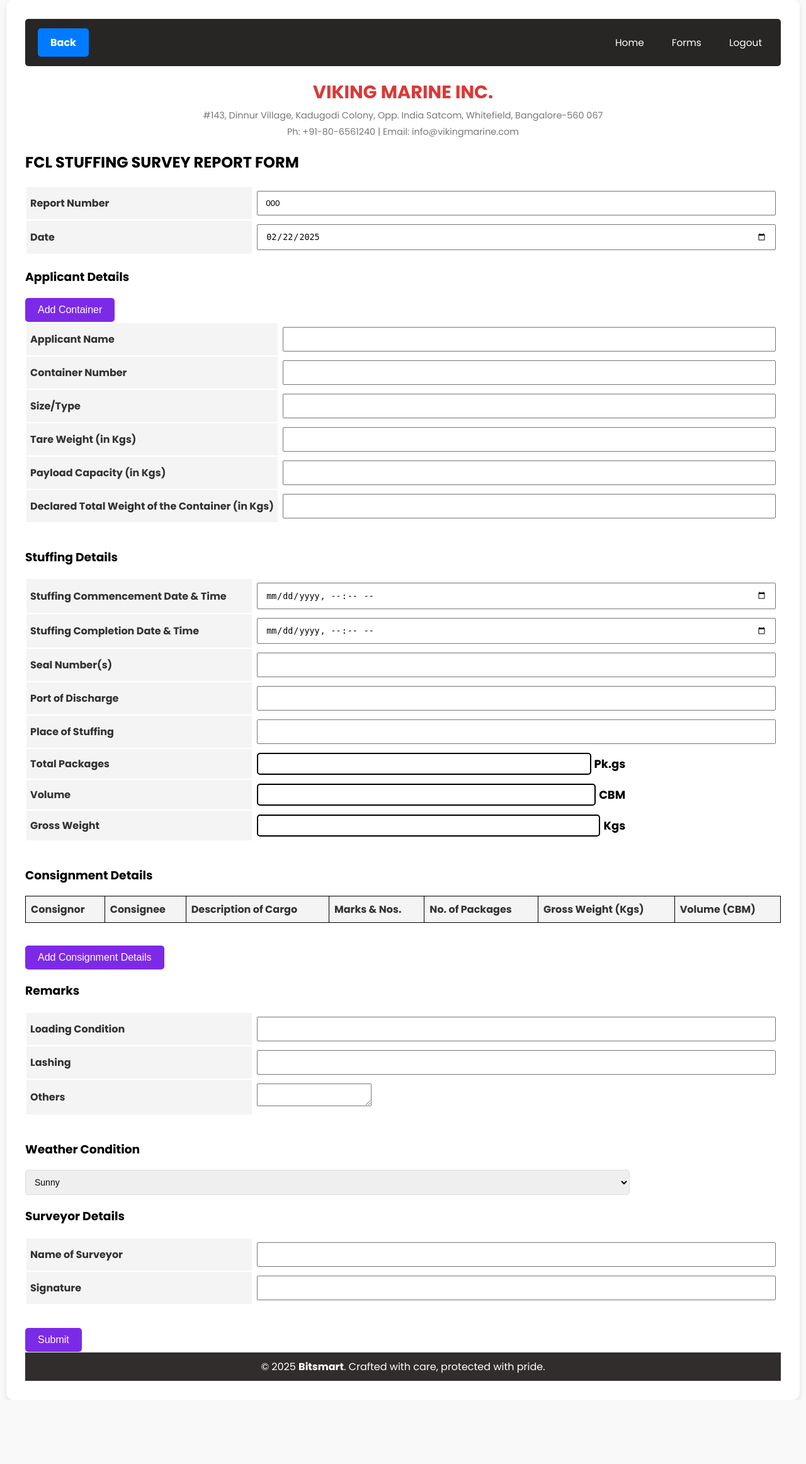
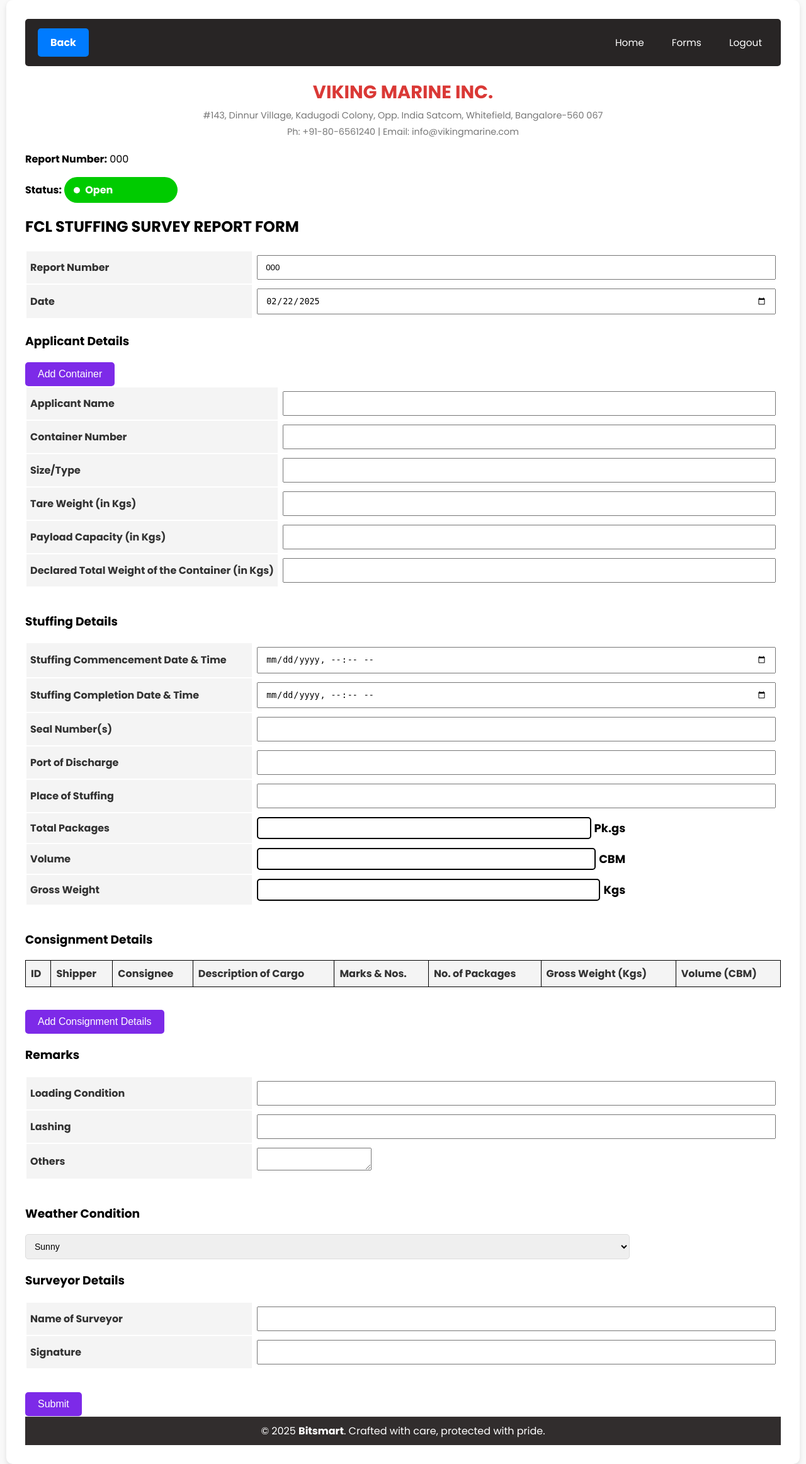
Before and after one commit to Praveen3226/viking12, a Flask app: page /empemp in a window 1280 px wide. Shown: the whole page at 63% size. Before the commit the page ends 2222 px from the top, so only its background shows below. Run offline with Flask 3, Linux system fonts and the light colour scheme; the visitor is signed in with stand-in values (Sample User, id 1); tables that the repository leaves empty or names only in its code hold one stand-in row (values such as "Sample post"); lists and menus that the app fills with data are empty.

Commit message:
Update empemp.html

```diff
--- a/templates/empemp.html
+++ b/templates/empemp.html
@@ -391,6 +391,32 @@ overflow-y: auto;
         .table-wrapper td {
             white-space: nowrap;
         }
+        .status-indicator {
+    display: inline-flex;
+    align-items: center;
+    gap: 8px;
+    padding: 8px 15px;
+    border-radius: 50px;  /* ✅ Rounded */
+    font-weight: bold;
+    text-align: center;
+    min-width: 150px;
+}
+
+/* ✅ Status Colors */
+.status-open { background-color: rgb(0, 203, 0); color: white; }
+.status-in-progress { background-color: yellow; color: black; }
+.status-completed { background-color: red; color: white; }
+.status-unknown { background-color: gray; color: white; }
+
+/* ✅ Small Status Circle */
+.status-circle {
+    width: 10px;
+    height: 10px;
+    border-radius: 50%;
+    display: inline-block;
+    background-color: currentColor;
+}
+
 </style>
 </head>
 <body>
@@ -418,7 +444,6 @@ overflow-y: auto;
             <div class="sidebar" id="sidebar">
                 <ul>
                     <li><a href="{{ url_for('empdash') }}">Home</a></li>
-                    <li><a href="#">Profile</a></li>
                     <li><a href="{{ url_for('empforms') }}">Forms</a></li>
                     <li><a href="{{ url_for('logout') }}">Logout</a></li>
                 </ul>
@@ -431,6 +456,23 @@ overflow-y: auto;
             <p>#143, Dinnur Village, Kadugodi Colony, Opp. India Satcom, Whitefield, Bangalore-560 067</p>
             <p>Ph: +91-80-6561240 | Email: info@vikingmarine.com</p>
         </div>
+        {% if form %}
+        <p><strong>Report Number:</strong> {{ form.CertificateNumber }}</p>
+        <p><strong>Status:</strong>
+            <span class="status-indicator
+                {% if form.status == 'Open' %}status-open
+                {% elif form.status == 'In Progress' %}status-in-progress
+                {% elif form.status == 'Completed' %}status-completed
+                {% else %}status-unknown{% endif %}">
+                <span class="status-circle"></span>
+                {{ form.status }}
+            </span>
+        </p>
+    {% else %}
+        <p>No record found.</p>
+    {% endif %}
+
+
         <div class="text-center bg-red-600 text-white py-2 mb-4">
             <h2 class="text-lg font-semibold">FCL STUFFING SURVEY REPORT FORM</h2>
         </div>
@@ -464,6 +506,7 @@ overflow-y: auto;
                                 <th>Tare Weight (in Kgs)</th>
                                 <th>Payload Capacity (in Kgs)</th>
                                 <th>Declared Total Weight of the Container (in Kgs)</th>
+                                <th>status</th>
                             </tr>
                         </thead>
                         <tbody></tbody>
@@ -486,14 +529,19 @@ overflow-y: auto;
                     <table class="custom-table">
                         <thead>
                             <tr>
+                            <!-- Modal Table -->
+                            <thead>
+                                <tr>
                                     <th>Select</th>
-                                <th>Consignor</th>
+                                    <th>ID</th>              <!-- ✅ Matches JavaScript -->
+                                    <th>Shipper</th>         <!-- ✅ Matches JavaScript -->
                                     <th>Consignee</th>
                                     <th>Description of Cargo</th>
                                     <th>Marks & Nos.</th>
                                     <th>No. of Packages</th>
                                     <th>Gross Weight (Kgs)</th>
                                     <th>Volume (CBM)</th>
+                                    <th>Status</th>          <!-- ✅ Status included -->
                             </tr>
                         </thead>
                         <tbody></tbody>
@@ -591,7 +639,11 @@ overflow-y: auto;
                 <table class="custom-table1" id="main-table">
                     <thead>
                         <tr>
-                            <th>Consignor</th>
+<!-- Main Table -->
+                        <thead>
+                            <tr>
+                                <th>ID</th>              <!-- ✅ Matches JavaScript -->
+                                <th>Shipper</th>
                                 <th>Consignee</th>
                                 <th>Description of Cargo</th>
                                 <th>Marks & Nos.</th>
@@ -666,7 +718,7 @@ document.getElementById("add-container-btn").addEventListener("click", function
             tbody.innerHTML = ''; // Clear existing rows
 
             if (data.length === 0) {
-                tbody.innerHTML = '<tr><td colspan="8">No containers available</td></tr>';
+                tbody.innerHTML = '<tr><td colspan="9">No containers available</td></tr>';
                 return;
             }
 
@@ -680,7 +732,7 @@ document.getElementById("add-container-btn").addEventListener("click", function
                     <td>${container.tare_weight}</td>
                     <td>${container.payload_capacity}</td>
                     <td>${container.max_gross_weight}</td>
-
+                    <td>${container.status}</td>  <!-- ✅ Added Status Column -->
                 `;
                 tbody.appendChild(row);
             });
@@ -690,6 +742,7 @@ document.getElementById("add-container-btn").addEventListener("click", function
     document.getElementById('add-container-modal').style.display = 'flex';
 });
 
+
 document.getElementById("open-modal").addEventListener("click", function () {
     fetch('/get_consignment_details')
         .then(response => response.json())
@@ -698,7 +751,7 @@ document.getElementById("open-modal").addEventListener("click", function () {
             tbody.innerHTML = ''; // Clear existing rows
 
             if (data.length === 0) {
-                tbody.innerHTML = '<tr><td colspan="8">No consignments available</td></tr>';
+                tbody.innerHTML = '<tr><td colspan="9">No consignments available</td></tr>';
                 return;
             }
 
@@ -706,21 +759,25 @@ document.getElementById("open-modal").addEventListener("click", function () {
                     const row = document.createElement('tr');
                     row.innerHTML = `
                         <td><input type="checkbox" class="row-check" data-row="${consignment.id}"></td>
+                        <td>${consignment.id}</td>  <!-- ✅ ID Correct -->
                         <td>${consignment.shipper}</td>
                         <td>${consignment.consignee}</td>
-                    <td>${consignment.commodity}</td>
-                    <td>${consignment.sb_number}</td>
+                        <td>${consignment.commodity}</td>  <!-- ✅ Matches "Description of Cargo" -->
+                        <td>${consignment.sb_number}</td>  <!-- ✅ Matches "Marks & Nos." -->
                         <td>${consignment.total_pkgs}</td>
                         <td>${consignment.gross_weight}</td>
                         <td>${consignment.total_volume}</td>
+                        <td>${consignment.status}</td>  <!-- ✅ Matches "Status" -->
                     `;
                     tbody.appendChild(row);
                 });
+
         })
         .catch(error => console.error('Error fetching consignment details:', error));
 
     document.getElementById('modal').style.display = 'flex';
 });
+
 
 // Close modals
 document.getElementById("close-container-modal").addEventListener("click", function() {
@@ -752,7 +809,6 @@ document.getElementById("add-container-to-main").addEventListener("click", funct
     }
 });
 
-// Add selected consignment details to main table
 document.getElementById('fill-table').addEventListener('click', function () {
     const selectedRows = document.querySelectorAll('.modal-content .row-check:checked');
     const mainTableBody = document.querySelector('#main-table tbody');
@@ -776,34 +832,38 @@ document.getElementById('fill-table').addEventListener('click', function () {
     const row = checkbox.closest('tr');
     const cells = row.querySelectorAll('td');
 
-        const packages = parseInt(cells[5].textContent.replace(/[^0-9]/g, ''), 10) || 0;
-        const grossWeight = parseFloat(cells[6].textContent.replace(/[^0-9.]/g, '')) || 0;
-        const volume = parseFloat(cells[7]?.textContent?.replace(/[^0-9.]/g, '') || 0);
+    const consignmentId = checkbox.getAttribute('data-row'); // ✅ Get the ID from checkbox
+    const packages = parseInt(cells[6].textContent.replace(/[^0-9]/g, ''), 10) || 0;
+    const grossWeight = parseFloat(cells[7].textContent.replace(/[^0-9.]/g, '')) || 0;
+    const volume = parseFloat(cells[8]?.textContent?.replace(/[^0-9.]/g, '') || 0);
 
     const consignment = {
-            consignor: cells[1].textContent.trim(),
-            consignee: cells[2].textContent.trim(),
-            description: cells[3].textContent.trim(),
-            marksNos: cells[4].textContent.trim(),
+        id: consignmentId,
+        consignor: cells[2].textContent.trim(),  // ✅ Ensure this is "shipper"
+        consignee: cells[3].textContent.trim(),
+        description: cells[4].textContent.trim(), // ✅ "commodity"
+        marksNos: cells[5].textContent.trim(),
         packages: packages,
-            gross_weight: grossWeight.toFixed(2), // Ensure correct decimal formatting
+        gross_weight: grossWeight.toFixed(2),
         volume: volume.toFixed(2)
     };
-        // Always add the new consignment
+
     consignmentDetails.push(consignment);
 
     const newRow = document.createElement('tr');
     newRow.innerHTML = `
-            <td>${cells[1].textContent.trim()}</td>
-            <td>${cells[2].textContent.trim()}</td>
-            <td>${cells[3].textContent.trim()}</td>
-            <td>${cells[4].textContent.trim()}</td>
+        <td>${consignmentId}</td>  <!-- ✅ Display ID -->
+        <td>${cells[2].textContent.trim()}</td>  <!-- Consignor (Shipper) -->
+        <td>${cells[3].textContent.trim()}</td>  <!-- Consignee -->
+        <td>${cells[4].textContent.trim()}</td>  <!-- Description -->
+        <td>${cells[5].textContent.trim()}</td>  <!-- Marks & Nos -->
         <td>${packages}</td>
         <td>${grossWeight.toFixed(2)}</td>
         <td>${volume.toFixed(2)}</td>
     `;
 
     mainTableBody.appendChild(newRow);
+
 
         totalPackages += packages;
         totalGrossWeight += grossWeight;
```
Lines whose indentation alone changed are shown as unchanged.
